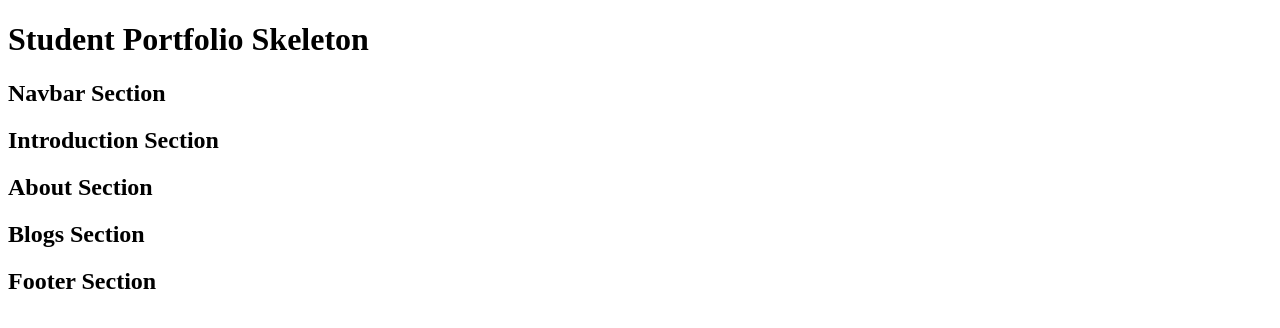
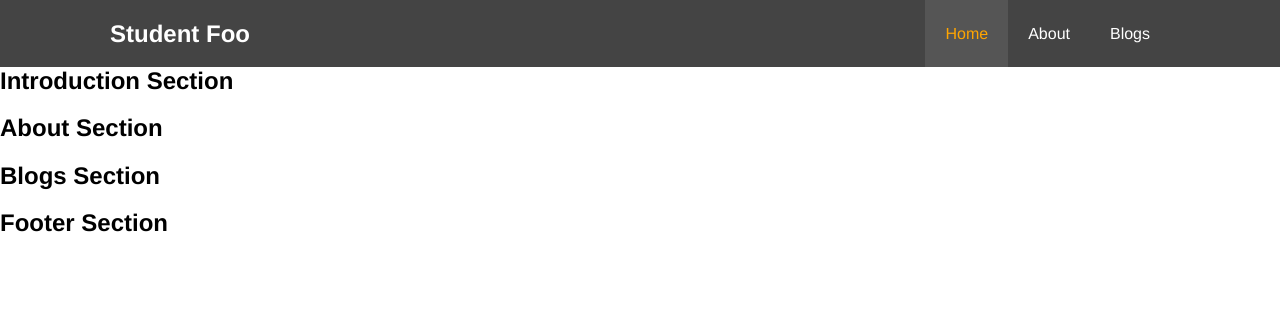
Before and after one commit to brgtrainings/student-portfolio, a plain HTML site: page index.html in a window 1280 px wide. Drawn offline with Linux system fonts and the light colour scheme.

Commit message:
step1: navbar

```diff
--- a/css/style.css
+++ b/css/style.css
@@ -0,0 +1,64 @@
+/* Resets */
+* {
+  margin: 0;
+  padding: 0;
+  box-sizing: border-box;
+}
+
+/* Util Classes */
+.container {
+  margin: auto;
+  max-width: 1100px;
+  overflow: auto;
+  padding: 0 20px;
+}
+
+/* Main CSS */
+html, body {
+  font-family: Helvetica, Arial, sans-serif;
+  line-height: 1.7rem;
+}
+
+a {
+  text-decoration: none;
+  color: #444;
+}
+
+h1, h2, h3 {
+  padding-bottom: 20px;
+}
+
+p {
+  margin: 10px 0;
+}
+
+/* Navbar */
+nav {
+  background: #444;
+  color: #fff;
+  overflow: auto;
+}
+nav a {
+  color: #fff;
+}
+nav h1 {
+  float: left;
+  padding-top: 20px;
+}
+nav ul {
+  float: right;
+  list-style: none;
+}
+nav ul li {
+  float: left;
+}
+nav ul li a {
+  display: block;
+  padding: 20px;
+  text-align: center;
+}
+
+nav ul li a:hover, nav ul li a.active {
+  background: #555;
+  color: orange;
+}
--- a/index.html
+++ b/index.html
@@ -18,10 +18,18 @@
     <!-- <link rel="shortcut icon" href="img/favicon.png" type="image/png" /> -->
   </head>
   <body>
-    <h1>Student Portfolio Skeleton</h1>
-    <header>
+    <header id="home">
       <!-- Navbar -->
-      <h2>Navbar Section</h2>
+      <nav id="navbar">
+        <div class="container">
+          <h1 class="logo"><a href="#home">Student Foo</a></h1>
+          <ul>
+            <li><a href="#home" class="active">Home</a></li>
+            <li><a href="#about">About</a></li>
+            <li><a href="#blogs">Blogs</a></li>
+          </ul>
+        </div>
+      </nav>
 
       <!-- Introduction -->
       <h2>Introduction Section</h2>
```
